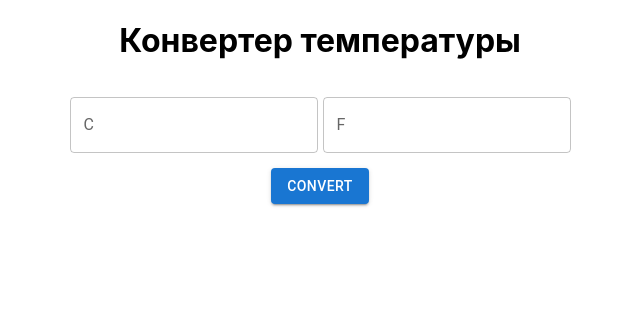
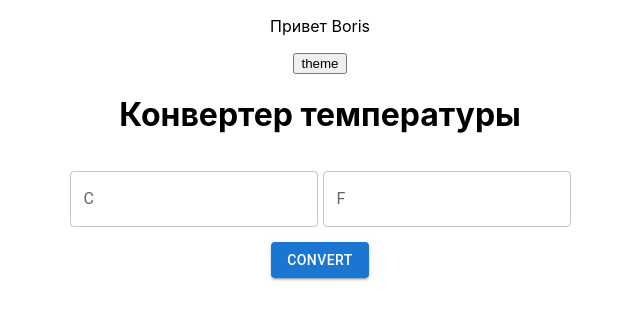
Before and after one commit to jpikin/react_sem_3, a React (Create React App) app: page / in a window 1280 px wide. Shown: the top 320 px of the page, without its empty margins (320-960 px from the left). Built offline with nearby package versions, Linux system fonts and the light colour scheme.

Commit message:
sem3 started

```diff
--- a/src/App.css
+++ b/src/App.css
@@ -47,3 +47,13 @@
   display: flex;
   gap: 5px;
 }
+
+.light {
+  background-color: none;
+  color: black;
+}
+
+.dark{
+  background-color: rgb(95, 95, 95);
+  color: azure;
+}
--- a/src/App.js
+++ b/src/App.js
@@ -1,10 +1,16 @@
 import './App.css';
+import Greetings from './components/Greetings';
 import TemperatureConverter from './components/TemperatureConverter';
+import ThemeSwitcher from './components/ThemeSwitcher';
 
 function App() {
+
+
   return (
     <div className="App">
+      <ThemeSwitcher />
       <TemperatureConverter />
+
     </div>
   );
 }
--- /dev/null
+++ b/src/components/Greetings.js
@@ -0,0 +1,11 @@
+function Greetings(props) {
+
+
+    return (
+        <div>
+            <p className={ props.themeColor === 'dark'? 'dark' : 'light'}>Привет {props.name}</p>
+        </div>
+     );
+}
+
+export default Greetings;
--- a/src/components/TemperatureConverter.js
+++ b/src/components/TemperatureConverter.js
@@ -1,11 +1,15 @@
 import TextField from '@mui/material/TextField';
 import Button from '@mui/material/Button';
 import '../App.css'
+import { useEffect, useState } from 'react';
 
 function TemperatureConverter() {
 
-    const convert = () => {
-        console.log('push');
+    const [valueF, setValueF] = useState();
+    const [valueC, setValueC] = useState();
+
+    function convert(){
+
     }
 
 
@@ -13,8 +17,8 @@ function TemperatureConverter() {
         <div className='mainContainer'>
             <h1>Конвертер температуры</h1>
             <div className='inputFields'>
-                <TextField id="outlined-basic" label="C" variant="outlined" />
-                <TextField id="outlined-basic" label="F" variant="outlined" />
+                <TextField id="tf" label="C" variant="outlined" value={valueC} />
+                <TextField id="tf" label="F" variant="outlined" value={valueF} />
             </div>
 
             <Button variant="contained" onClick={convert}>Convert</Button>
--- /dev/null
+++ b/src/components/ThemeSwitcher.js
@@ -0,0 +1,21 @@
+import {useState} from 'react';
+import Greetings from './Greetings';
+import '../App.css'
+
+
+
+export default function ThemeSwitcher() {
+    const [theme, setTheme] = useState('light');
+
+    function changeTheme(){
+        theme === 'light' ? setTheme('dark') : setTheme('light')
+
+    }
+
+    return (
+        <>
+            <Greetings themeColor={theme} name='Boris' />
+            <button onClick={changeTheme}>theme</button>
+        </>
+     );
+    }
```
